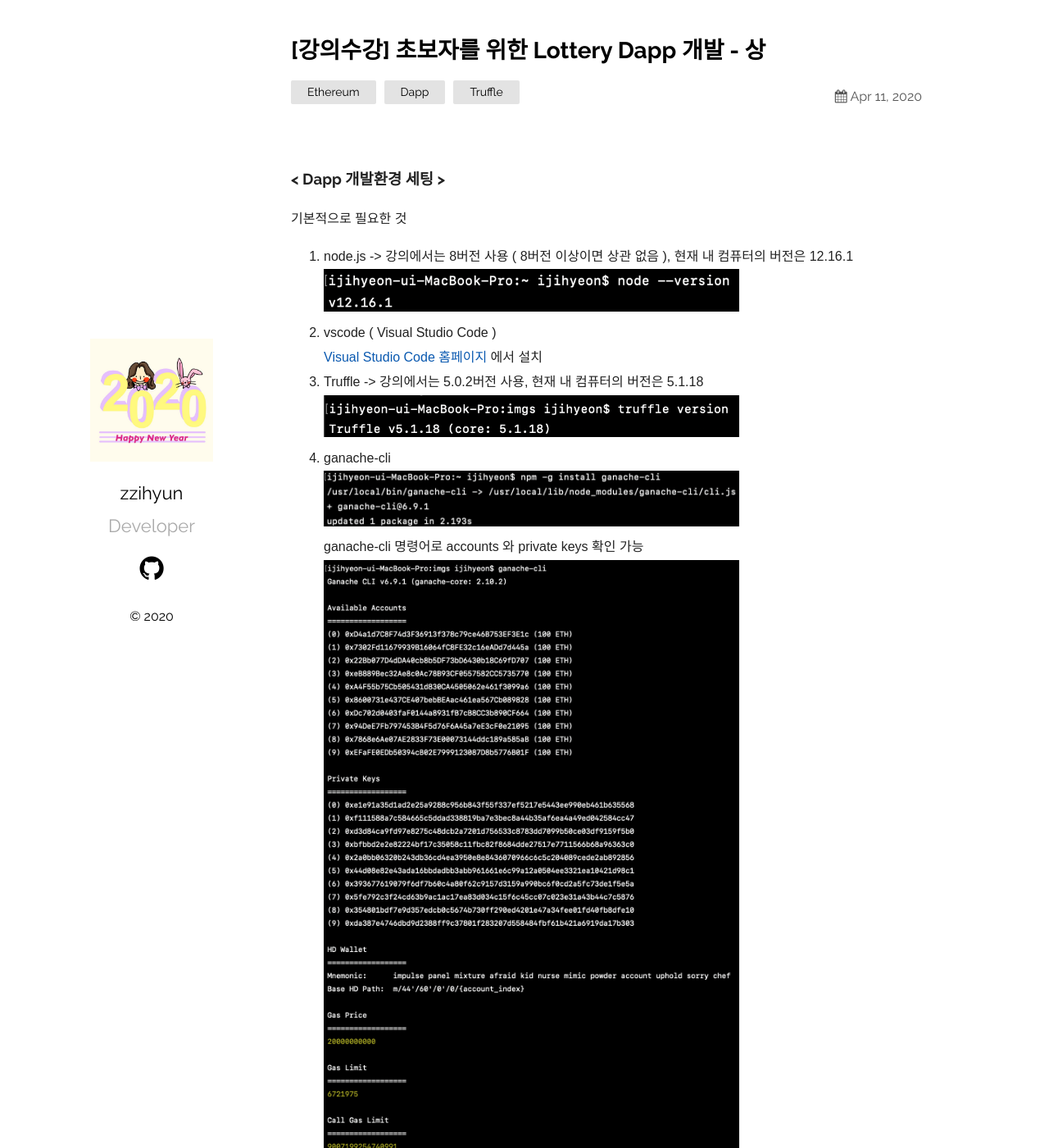
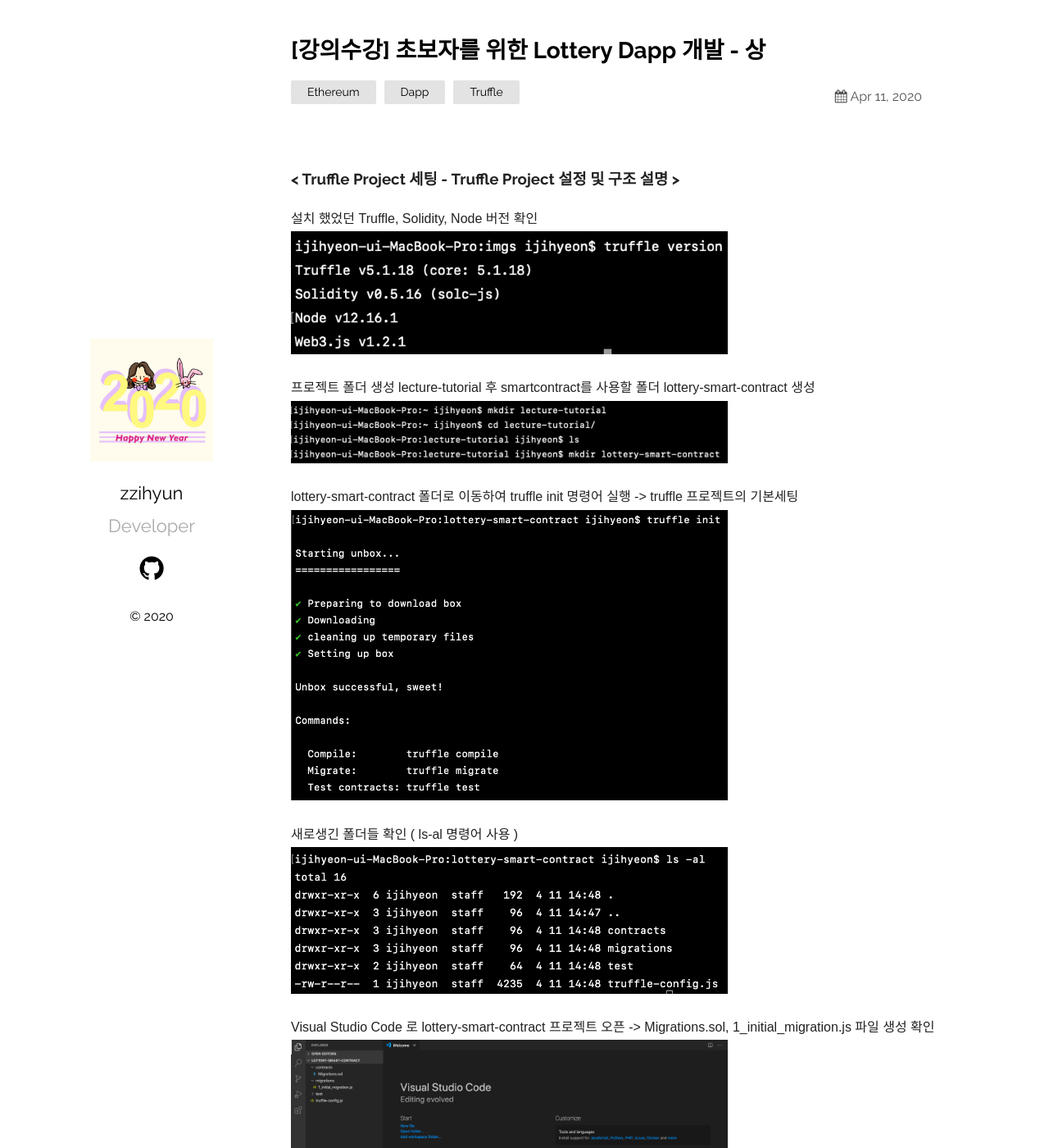
Before and after one commit to jhhhj1002/jhhhj1002.github.io, a Jekyll site: the page built from _posts/2020-04-11-Lottery-Dapp-02.markdown, in a window 1280 px wide and 1400 px high. Shown: the whole window at 82% size. Built offline with Jekyll 4.4.1, drawn with Linux system fonts in a browser that asks for light colours; some of the changed text lies outside the part shown.

Commit message:
Update 2020-04-11-Lottery-Dapp-02.markdown

```diff
--- a/_posts/2020-04-11-Lottery-Dapp-02.markdown
+++ b/_posts/2020-04-11-Lottery-Dapp-02.markdown
@@ -1,30 +1,12 @@
 ---
 layout: post
 title:  "[강의수강] 초보자를 위한 Lottery Dapp 개발 - 상"
-excerpt: "인프런 강의 - Ethereum 실전! 초보자를 위한 Lottery Dapp 개발: Dapp 개발환경 세팅, Truffle Project 설정 및 구조 설명, Truffle을 활용한 "
+excerpt: "인프런 강의 - Ethereum 실전! 초보자를 위한 Lottery Dapp 개발: Truffle Project 설정 및 구조 설명, Truffle을 활용한 "
 date:   2020-04-11 13:38:36 +0530
 categories: Ethereum Dapp Truffle
 ---
 
 <br/>
-
-<h3>< Dapp 개발환경 세팅 ></h3>
-기본적으로 필요한 것
-1. node.js -> 강의에서는 8버전 사용 ( 8버전 이상이면 상관 없음 ), 현재 내 컴퓨터의 버전은 12.16.1
-  <img src="/assets/imgs/Lottery&Dapp_01.png" width="65%" height="35%" >
-2. vscode ( Visual Studio Code )
-  [Visual Studio Code 홈페이지] 에서 설치
-3. Truffle -> 강의에서는 5.0.2버전 사용, 현재 내 컴퓨터의 버전은 5.1.18
-  <img src="/assets/imgs/Lottery&Dapp_02.png" width="65%" height="35%" >
-4. ganache-cli
-  <img src="/assets/imgs/Lottery&Dapp_03.png" width="65%" height="35%" >
-  ganache-cli 명령어로 accounts 와 private keys 확인 가능
-  <img src="/assets/imgs/Lottery&Dapp_04.png" width="65%" height="35%" >
-5. vscode - solidity extension
-  vscode 에서 solidity 확장자 설치
-  <img src="/assets/imgs/Lottery&Dapp_05.png" width="65%" height="35%" >
-6. metamask
-  [metamask 홈페이지] 에서 설치
 
 <h3>< Truffle Project 세팅 - Truffle Project 설정 및 구조 설명 ></h3>
 
```
